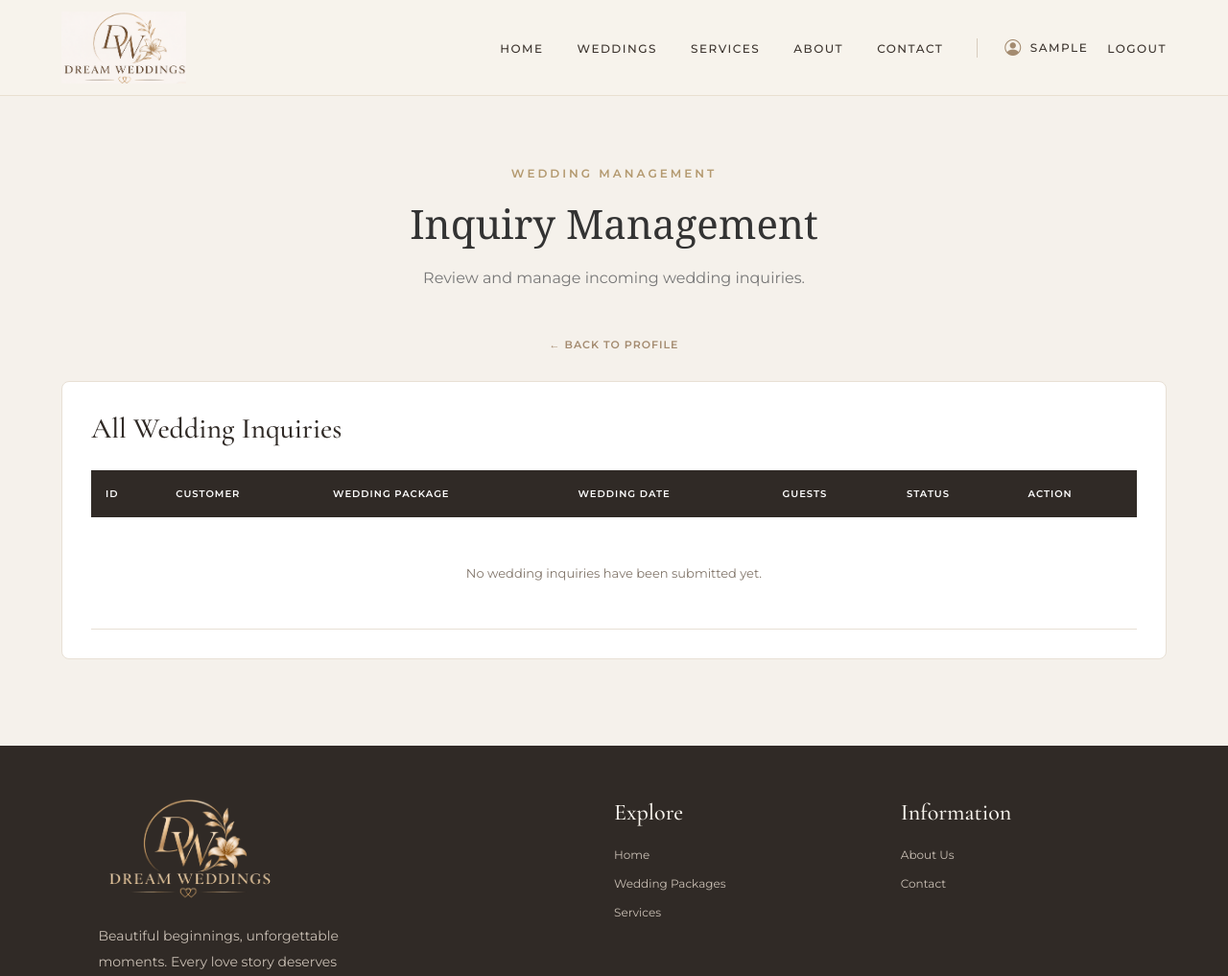
After one commit to nikolaygrakow/Dream-Weddings, a Django app: page /inquiries/management/ in a window 1280 px wide. The commit adds this page. Shown: the top 1017 px of the page at 96% size. Run offline with Django 5.2, Linux system fonts and the light colour scheme; the visitor is signed in with stand-in values (Sample User, id 1); data comes from the database, SQL or seed files in the repository; data that the repository does not hold is empty; parts of the project's set-up code (start-up, migrations or seed data) failed here and were passed over.

Commit message:
feat: Implement wedding inquiry management and status updates

```diff
--- a/inquiries/urls.py
+++ b/inquiries/urls.py
@@ -1,4 +1,4 @@
-from django.urls import path
+from django.urls import path, include
 from inquiries import views
 
 app_name = 'inquiries'
@@ -7,5 +7,11 @@ urlpatterns = [
     path('create/<int:pk>/', views.WeddingInquiryCreateView.as_view(), name='create-inquiry'),
     path('my-inquiries/', views.WeddingInquiryListView.as_view(), name='my-inquiries'),
     path('inquiry/<int:pk>/', views.WeddingInquiryDetailView.as_view(), name='inquiry-details'),
-
+    path('management/', include([
+        path('', views.WeddingInquiryManagementListView.as_view(), name='management'),
+        path('<int:pk>/', include([
+            path('', views.WeddingInquiryManagementDetailView.as_view(), name='management-details'),
+            path('update-status/', views.WeddingInquiryStatusUpdateView.as_view(), name='update-status')
+        ]))
+    ])),
 ]
--- a/inquiries/views.py
+++ b/inquiries/views.py
@@ -1,7 +1,10 @@
+from urllib.parse import uses_params
+
 from django.contrib import messages
-from django.contrib.auth.mixins import LoginRequiredMixin
-from django.shortcuts import get_object_or_404
+from django.contrib.auth.mixins import LoginRequiredMixin, PermissionRequiredMixin
+from django.shortcuts import get_object_or_404, redirect
 from django.urls import reverse_lazy
+from django.views import View
 from django.views.generic import CreateView, ListView, DetailView
 
 from inquiries.forms import WeddingInquiryForm
@@ -51,3 +54,38 @@ class WeddingInquiryDetailView(LoginRequiredMixin, DetailView):
         return WeddingInquiry.objects.filter(
             user=self.request.user
         ).select_related('wedding')
+
+class WeddingInquiryManagementListView(LoginRequiredMixin, PermissionRequiredMixin, ListView):
+    model = WeddingInquiry
+    template_name = 'inquiries/inquiry-management.html'
+    context_object_name = 'inquiries'
+    permission_required = 'inquiries.view_weddinginquiry'
+
+    def get_queryset(self):
+        return WeddingInquiry.objects.all().select_related('user', 'wedding').order_by('-created_at')
+
+class WeddingInquiryManagementDetailView(LoginRequiredMixin, PermissionRequiredMixin, DetailView):
+    model = WeddingInquiry
+    template_name = 'inquiries/inquiry-management-details.html'
+    context_object_name = 'inquiry'
+    permission_required = 'inquiries.view_weddinginquiry'
+
+    def get_queryset(self):
+        return WeddingInquiry.objects.all().select_related('user', 'wedding')
+
+class WeddingInquiryStatusUpdateView(LoginRequiredMixin, PermissionRequiredMixin, View):
+    permission_required = 'inquiries.change_weddinginquiry'
+
+    def post(self, request, *args, **kwargs):
+        inquiry = get_object_or_404(WeddingInquiry, pk=kwargs['pk'])
+        status = request.POST.get('status')
+        if status in (
+                WeddingInquiry.StatusChoices.APPROVED,
+                WeddingInquiry.StatusChoices.REJECTED,
+        ) and inquiry.status == WeddingInquiry.StatusChoices.PENDING:
+            inquiry.status = status
+            inquiry.save(update_fields=['status'])
+            messages.success(request, 'Inquiry status updated successfully!')
+        else:
+            messages.error(request, 'Invalid status update.')
+        return redirect('inquiries:management-details', pk=inquiry.pk)
--- a/static/css/style.css
+++ b/static/css/style.css
@@ -3349,3 +3349,234 @@ body {
 .inquiry-card-actions a:hover {
     color: #302A26;
 }
+
+/* ==================== INQUIRY MANAGEMENT ==================== */
+
+.inquiry-management-section {
+    background-color: #F5F1EB;
+    padding: 70px 5% 90px;
+    min-height: 65vh;
+}
+
+.inquiry-management-container {
+    max-width: 1350px;
+    margin: 0 auto;
+    background-color: #FFFFFF;
+    border: 1px solid #E8E0D5;
+    border-radius: 8px;
+    padding: 30px;
+}
+
+.inquiry-management-header {
+    padding-bottom: 25px;
+}
+
+.inquiry-management-header h2 {
+    font-family: 'Cormorant Garamond', serif;
+    font-size: 30px;
+    font-weight: 500;
+    color: #302A26;
+    margin: 0;
+}
+
+.inquiry-table-wrapper {
+    overflow-x: auto;
+}
+
+.inquiry-management-table {
+    width: 100%;
+    border-collapse: collapse;
+    font-family: 'Montserrat', sans-serif;
+    text-align: left;
+}
+
+.inquiry-management-table thead {
+    background-color: #302A26;
+    color: #FFFFFF;
+}
+
+.inquiry-management-table th {
+    padding: 18px 15px;
+    font-size: 10px;
+    font-weight: 600;
+    letter-spacing: 1px;
+    text-transform: uppercase;
+    white-space: nowrap;
+}
+
+.inquiry-management-table td {
+    padding: 22px 15px;
+    font-size: 13px;
+    color: #302A26;
+    border-bottom: 1px solid #E8E0D5;
+    vertical-align: middle;
+}
+
+.inquiry-management-table tbody tr {
+    transition: background-color 0.3s ease;
+}
+
+.inquiry-management-table tbody tr:hover {
+    background-color: #FAF8F5;
+}
+
+.inquiry-management-table td strong {
+    display: block;
+    font-weight: 600;
+}
+
+.inquiry-management-table td small {
+    display: block;
+    margin-top: 6px;
+    font-size: 11px;
+    color: #82766B;
+}
+
+.management-action-link {
+    color: #A48B70;
+    font-size: 11px;
+    font-weight: 600;
+    letter-spacing: 1px;
+    text-decoration: none;
+    white-space: nowrap;
+    transition: color 0.3s ease;
+}
+
+a.management-action-link:hover {
+    color: #302A26;
+}
+
+.inquiry-management-table .management-empty {
+    text-align: center;
+    padding: 50px 20px;
+    color: #82766B;
+}
+
+/* Responsive */
+
+@media (max-width: 768px) {
+    .inquiry-management-section {
+        padding: 45px 4%;
+    }
+
+    .inquiry-management-container {
+        padding: 15px;
+    }
+
+    .inquiry-management-table {
+        min-width: 850px;
+    }
+}
+
+/* ==================== INQUIRY MANAGEMENT DETAILS ==================== */
+
+.management-customer-info {
+    background-color: #FAF8F5;
+    border: 1px solid #E8E0D5;
+    border-radius: 6px;
+    padding: 25px;
+    margin-top: 25px;
+}
+
+.management-customer-info h3,
+.management-decision-section h3 {
+    font-family: 'Cormorant Garamond', serif;
+    font-size: 26px;
+    font-weight: 500;
+    color: #302A26;
+    margin: 0 0 15px;
+}
+
+.management-customer-info .inquiry-details-grid {
+    padding: 10px 0 0;
+    border: none;
+}
+
+.management-customer-info p {
+    overflow-wrap: anywhere;
+}
+
+.management-decision-section {
+    margin-top: 30px;
+    padding: 30px 0;
+    border-top: 1px solid #E8E0D5;
+}
+
+.management-decision-section p {
+    font-size: 14px;
+    color: #82766B;
+    line-height: 1.7;
+    margin-bottom: 25px;
+}
+
+.management-decision-actions {
+    display: flex;
+    gap: 15px;
+    flex-wrap: wrap;
+}
+
+.management-approve-btn,
+.management-reject-btn {
+    padding: 15px 25px;
+    border: none;
+    border-radius: 4px;
+    font-family: 'Montserrat', sans-serif;
+    font-size: 11px;
+    font-weight: 600;
+    letter-spacing: 1px;
+    cursor: pointer;
+    transition: background-color 0.3s ease;
+    color: #FFFFFF;
+}
+
+.management-approve-btn {
+    background-color: #527B5B;
+}
+
+.management-approve-btn:hover {
+    background-color: #3E6046;
+}
+
+.management-reject-btn {
+    background-color: #AC5D5D;
+}
+
+.management-reject-btn:hover {
+    background-color: #904747;
+}
+
+.management-approve-btn:disabled,
+.management-reject-btn:disabled {
+    cursor: not-allowed;
+}
+
+@media (max-width: 600px) {
+    .management-customer-info {
+        padding: 20px;
+    }
+
+    .management-decision-actions {
+        flex-direction: column;
+    }
+
+    .management-decision-actions button {
+        width: 100%;
+    }
+}
+
+/* Profile Management Actions */
+
+.profile-management-actions {
+    display: flex;
+    justify-content: center;
+    padding: 20px 30px;
+    border-top: 1px solid #E8E0D5;
+    background-color: #FAF8F5;
+}
+
+/* Inquiry Profile Navigation */
+
+.inquiry-profile-navigation {
+    text-align: center;
+    margin-bottom: 30px;
+}
--- /dev/null
+++ b/templates/inquiries/inquiry-management.html
@@ -0,0 +1,98 @@
+{% extends 'base.html' %}
+
+{% block title %}Inquiry Management | Dream Weddings{% endblock %}
+
+{% block content %}
+
+    <section class="inquiry-management-section">
+
+        <div class="my-inquiries-heading">
+            <span>WEDDING MANAGEMENT</span>
+            <h1>Inquiry Management</h1>
+            <p>Review and manage incoming wedding inquiries.</p>
+        </div>
+
+        <div class="inquiry-profile-navigation">
+            <a href="{% url 'accounts:profile-details' %}"
+               class="inquiry-back-link">
+                ← BACK TO PROFILE
+            </a>
+        </div>
+
+        <div class="inquiry-management-container">
+
+            <div class="inquiry-management-header">
+                <h2>All Wedding Inquiries</h2>
+            </div>
+
+            <div class="inquiry-table-wrapper">
+
+                <table class="inquiry-management-table">
+
+                    <thead>
+                        <tr>
+                            <th>ID</th>
+                            <th>Customer</th>
+                            <th>Wedding Package</th>
+                            <th>Wedding Date</th>
+                            <th>Guests</th>
+                            <th>Status</th>
+                            <th>Action</th>
+                        </tr>
+                    </thead>
+
+                    <tbody>
+
+                        {% for inquiry in inquiries %}
+                            <tr>
+                                <td>#{{ inquiry.pk }}</td>
+
+                                <td>
+                                    <strong>
+                                        {{ inquiry.user.get_full_name|default:inquiry.user.email }}
+                                    </strong>
+
+                                    <small>{{ inquiry.user.email }}</small>
+                                </td>
+
+                                <td>{{ inquiry.wedding }}</td>
+
+                                <td>
+                                    {{ inquiry.wedding_date|date:"d.m.Y" }}
+                                </td>
+
+                                <td>{{ inquiry.guest_count }}</td>
+
+                                <td>
+                                    <span class="inquiry-status {{ inquiry.status }}">
+                                        {{ inquiry.get_status_display }}
+                                    </span>
+                                </td>
+
+                                <td>
+                                    <a href="{% url 'inquiries:management-details' inquiry.pk %}"
+                                       class="management-action-link">
+                                        VIEW →
+                                    </a>
+                                </td>
+                            </tr>
+
+                        {% empty %}
+                            <tr>
+                                <td colspan="7" class="management-empty">
+                                    No wedding inquiries have been submitted yet.
+                                </td>
+                            </tr>
+                        {% endfor %}
+
+                    </tbody>
+
+                </table>
+
+            </div>
+
+        </div>
+
+    </section>
+
+{% endblock %}
```
Also changed, not shown: templates/accounts/profile-details.html (+13 -3 lines), templates/inquiries/inquiry-list.html (+7 -0 lines), templates/inquiries/inquiry-management-details.html (added, +146 -0 lines).
